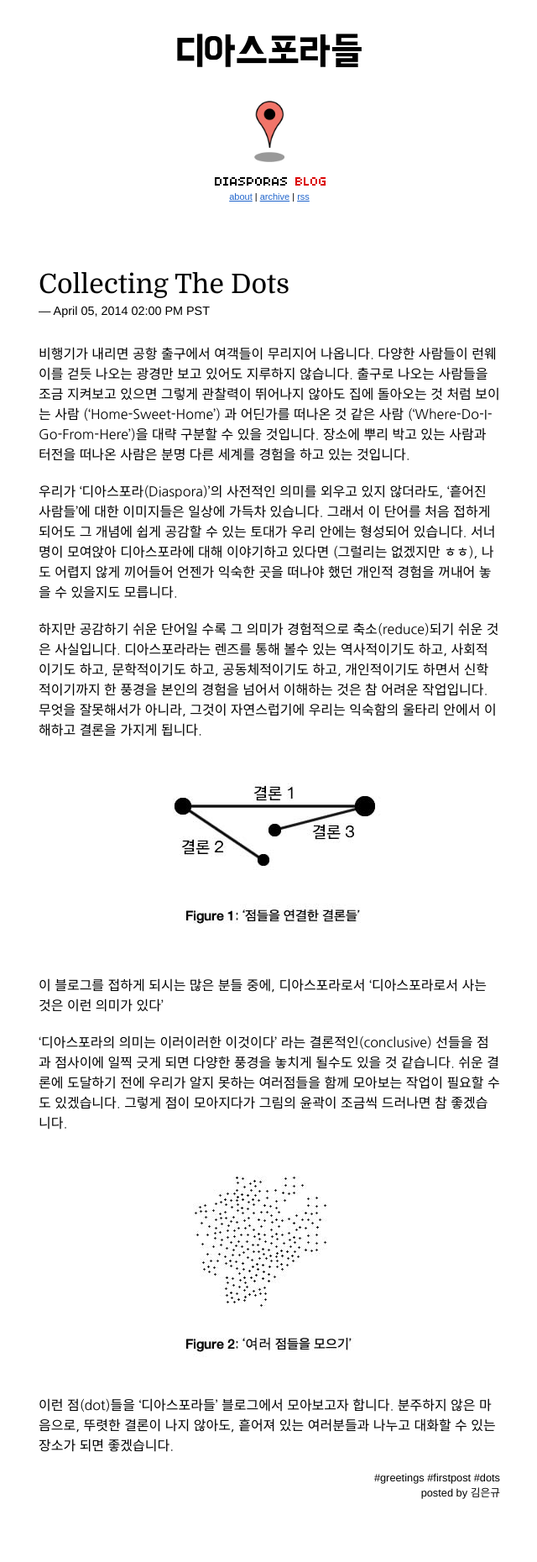
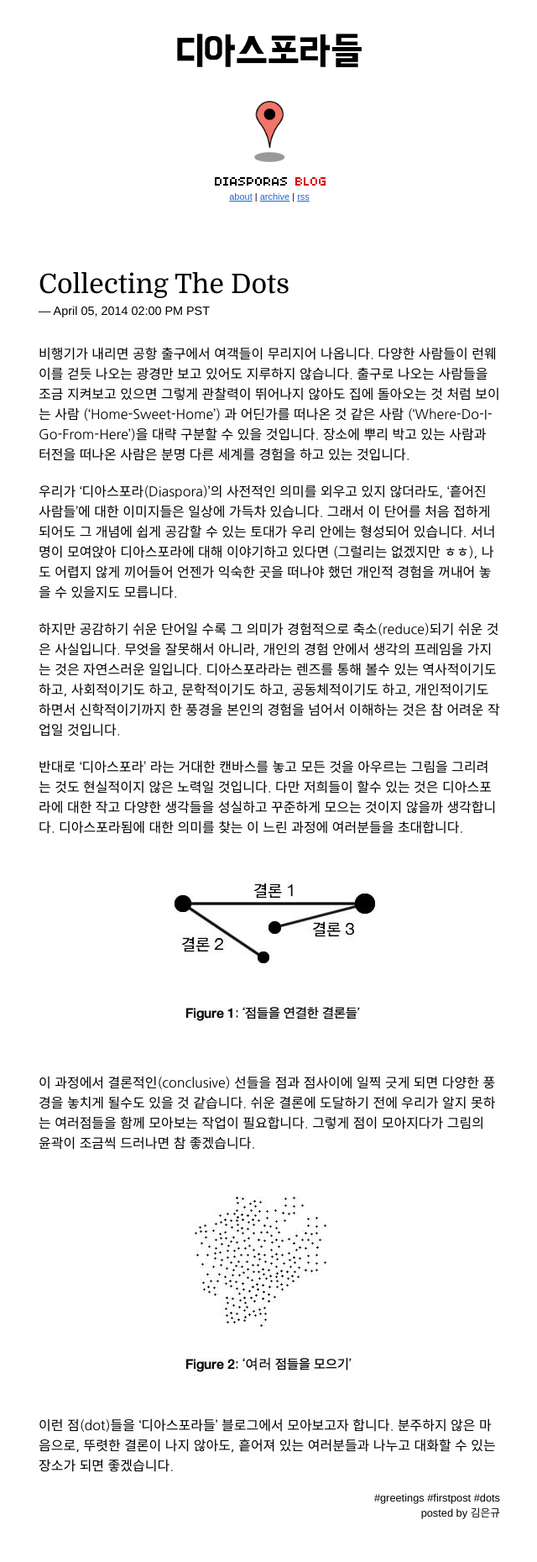
Before and after one commit to kostausa/diasporas, a Jekyll site: the page built from _posts/2014-04-05-collecting-the-dots.markdown, in a window 1280 px wide. Shown: the whole page at 84% size, without its empty margins (319-959 px from the left). Built offline with Jekyll 4.4.1, drawn with Linux system fonts in a browser that asks for light colours; Markdown is read by kramdown in place of the engine named in the settings; comment, search, counter and statistics services are not loaded; before the commit the page ends 1836 px from its top, so only the background shows below that.

Commit message:
finalized about and first post

```diff
--- a/_posts/2014-04-05-collecting-the-dots.markdown
+++ b/_posts/2014-04-05-collecting-the-dots.markdown
@@ -13,13 +13,13 @@ tags:
 
 우리가 ‘디아스포라(Diaspora)’의 사전적인 의미를 외우고 있지 않더라도, ‘흩어진 사람들’에 대한 이미지들은 일상에 가득차 있습니다. 그래서 이 단어를 처음 접하게 되어도 그 개념에 쉽게 공감할 수 있는 토대가 우리 안에는 형성되어 있습니다. 서너명이 모여앉아 디아스포라에 대해 이야기하고 있다면 (그럴리는 없겠지만 ㅎㅎ), 나도 어렵지 않게 끼어들어 언젠가 익숙한 곳을 떠나야 했던 개인적 경험을 꺼내어 놓을 수 있을지도 모릅니다.
 
-하지만 공감하기 쉬운 단어일 수록 그 의미가 경험적으로 축소(reduce)되기 쉬운 것은 사실입니다. 디아스포라라는 렌즈를 통해 볼수 있는 역사적이기도 하고, 사회적이기도 하고, 문학적이기도 하고, 공동체적이기도 하고, 개인적이기도 하면서 신학적이기까지 한 풍경을 본인의 경험을 넘어서 이해하는 것은 참 어려운 작업입니다. 무엇을 잘못해서가 아니라, 그것이 자연스럽기에 우리는 익숙함의 울타리 안에서 이해하고 결론을 가지게 됩니다.
+하지만 공감하기 쉬운 단어일 수록 그 의미가 경험적으로 축소(reduce)되기 쉬운 것은 사실입니다. 무엇을 잘못해서 아니라, 개인의 경험 안에서 생각의 프레임을 가지는 것은 자연스러운 일입니다. 디아스포라라는 렌즈를 통해 볼수 있는 역사적이기도 하고, 사회적이기도 하고, 문학적이기도 하고, 공동체적이기도 하고, 개인적이기도 하면서 신학적이기까지 한 풍경을 본인의 경험을 넘어서 이해하는 것은 참 어려운 작업일 것입니다.
+
+반대로 '디아스포라' 라는 거대한 캔바스를 놓고 모든 것을 아우르는 그림을 그리려는 것도 현실적이지 않은 노력일 것입니다. 다만 저희들이 할수 있는 것은 디아스포라에 대한 작고 다양한 생각들을 성실하고 꾸준하게 모으는 것이지 않을까 생각합니다. 디아스포라됨에 대한 의미를 찾는 이 느린 과정에 여러분들을 초대합니다.
 
 ![Conclusive](/img/conclusive.jpg)
 
-이 블로그를 접하게 되시는 많은 분들 중에, 디아스포라로서 '디아스포라로서 사는 것은 이런 의미가 있다'
-
-‘디아스포라의 의미는 이러이러한 이것이다’ 라는 결론적인(conclusive) 선들을 점과 점사이에 일찍 긋게 되면 다양한 풍경을 놓치게 될수도 있을 것 같습니다. 쉬운 결론에 도달하기 전에 우리가 알지 못하는 여러점들을 함께 모아보는 작업이 필요할 수도 있겠습니다. 그렇게 점이 모아지다가 그림의 윤곽이 조금씩 드러나면 참 좋겠습니다.
+이 과정에서 결론적인(conclusive) 선들을 점과 점사이에 일찍 긋게 되면 다양한 풍경을 놓치게 될수도 있을 것 같습니다. 쉬운 결론에 도달하기 전에 우리가 알지 못하는 여러점들을 함께 모아보는 작업이 필요합니다. 그렇게 점이 모아지다가 그림의 윤곽이 조금씩 드러나면 참 좋겠습니다.
 
 ![Collective](/img/collective.jpg)
 
```
